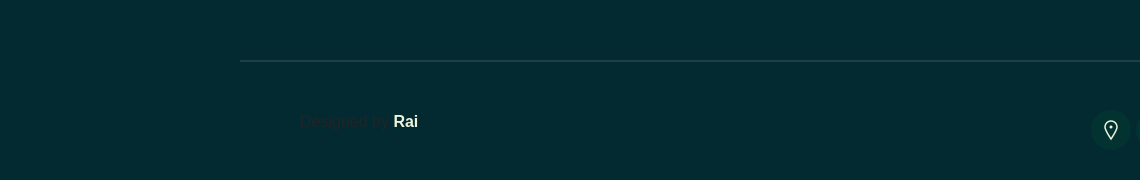
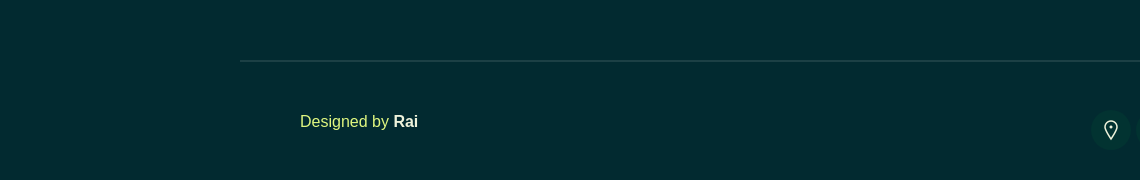
Before and after one commit to Erai02/Brainer-Integrator, a plain HTML site: page index.html in a window 1280 px wide. Shown: the part 6006-6186 px from the top of the page, 0-1140 px from the left. Drawn offline with nearby package versions, Linux system fonts and the light colour scheme; a web font is replaced by a local one.

Commit message:
++ Finalllll!!!!!!!!!!!!!!!!!!

```diff
--- a/assets/css/style.css
+++ b/assets/css/style.css
@@ -211,6 +211,10 @@ img {
     height: 44px;
 }
 
+.design {
+    color: var(--color-brand);
+}
+
 /* SOCIAL ICONS */
 
 .kaki {
--- a/index.html
+++ b/index.html
@@ -521,7 +521,7 @@
             <div class="container">
                 <div class="row gy-4 justify-content-between">
                     <div class="col-auto">
-                        <p class="lang  mb-0" key="kaki1">Designed by <a href="https://www.instagram.com/eraiiinii/"
+                        <p class="lang  design mb-0" key="kaki1">Designed by <a href="https://www.instagram.com/eraiiinii/"
                                 class="fw-bold">Rai</a></p>
                     </div>
                     <div class="col-auto">
```
